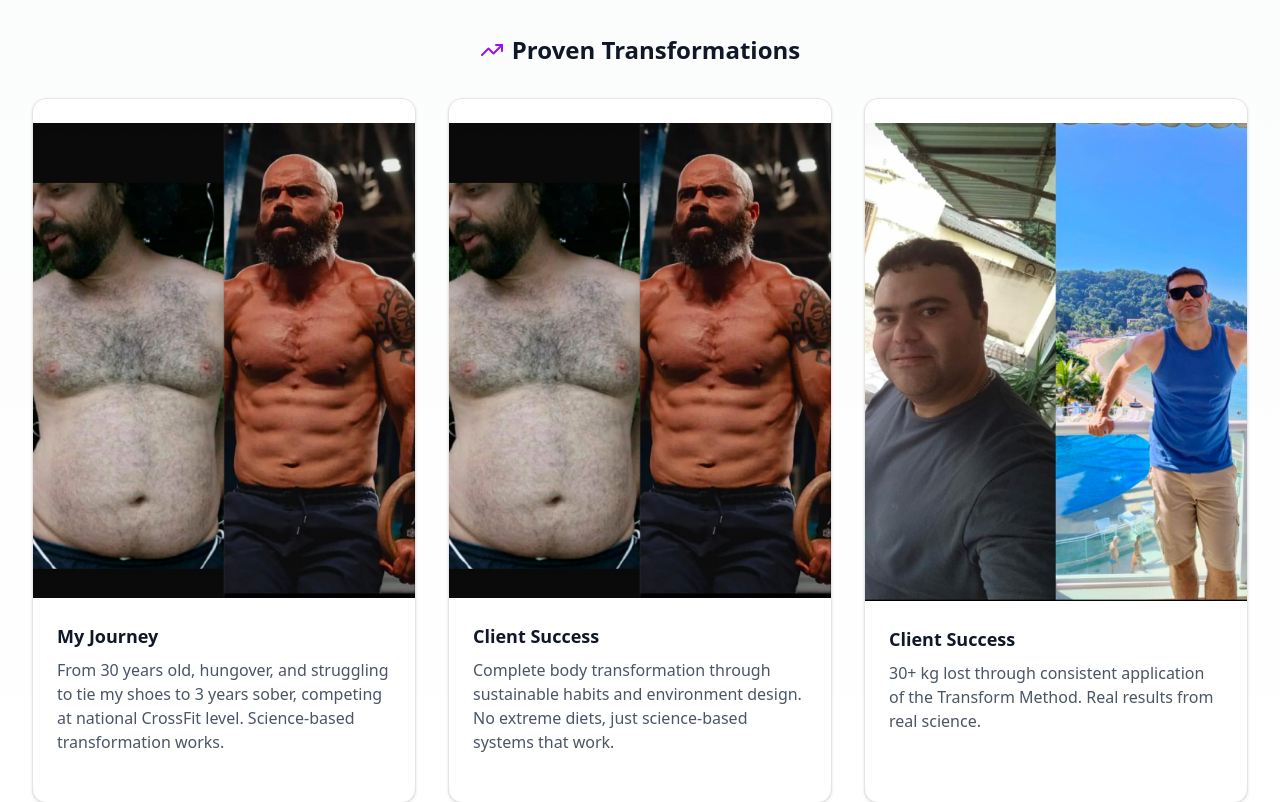
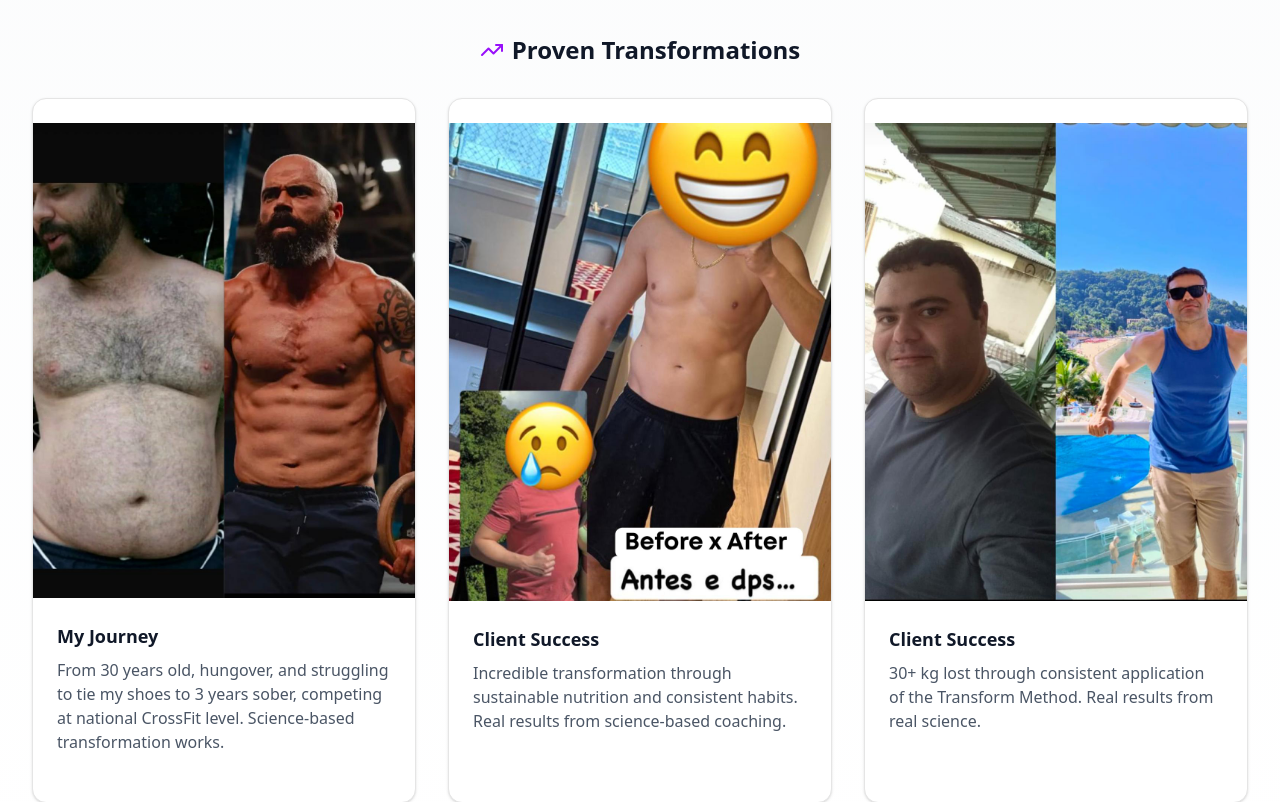
Before and after one commit to AdrianoDRJB/Transform-method, a React (Vite) app: page / in a window 1280 px wide. Shown: the part 3220-4022 px from the top of the page. Built offline with nearby package versions, Linux system fonts and the light colour scheme.

Commit message:
Fix: Use correct client images and scroll directly to transformation photos

```diff
--- a/src/components/HomePage.jsx
+++ b/src/components/HomePage.jsx
@@ -19,9 +19,9 @@ function HomePage() {
   ]
 
   const scrollToTransformations = () => {
-    const element = document.getElementById('transformations-section')
+    const element = document.getElementById('proven-transformations')
     if (element) {
-      element.scrollIntoView({ behavior: 'smooth', block: 'start' })
+      element.scrollIntoView({ behavior: 'smooth', block: 'center' })
     }
   }
 
--- a/src/components/TransformationsSection.jsx
+++ b/src/components/TransformationsSection.jsx
@@ -64,7 +64,7 @@ const TransformationsSection = () => {
         </div>
 
         {/* Transformations */}
-        <div>
+        <div id="proven-transformations">
           <div className="flex items-center justify-center mb-8">
             <TrendingUp className="w-6 h-6 text-purple-600 mr-2" />
             <h3 className="text-2xl font-bold text-gray-900">Proven Transformations</h3>
@@ -93,15 +93,15 @@ const TransformationsSection = () => {
             <Card className="overflow-hidden">
               <CardContent className="p-0">
                 <img
-                  src="/images/antesdepois.jpg"
+                  src="/images/primo-transformation.jpg"
                   alt="Client transformation success story"
                   className="w-full h-auto object-cover"
                 />
                 <div className="p-6">
                   <h4 className="text-lg font-semibold text-gray-900 mb-2">Client Success</h4>
                   <p className="text-gray-600">
-                    Complete body transformation through sustainable habits and environment design.
-                    No extreme diets, just science-based systems that work.
+                    Incredible transformation through sustainable nutrition and consistent habits.
+                    Real results from science-based coaching.
                   </p>
                 </div>
               </CardContent>
```
